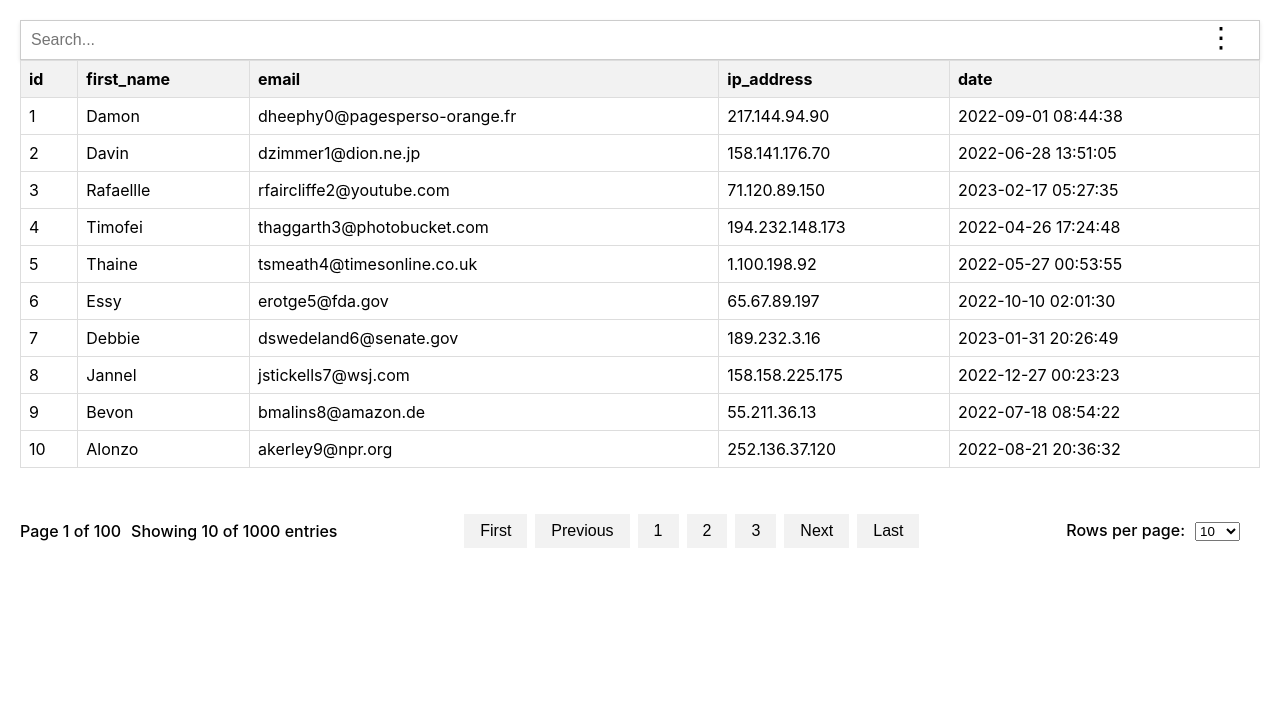
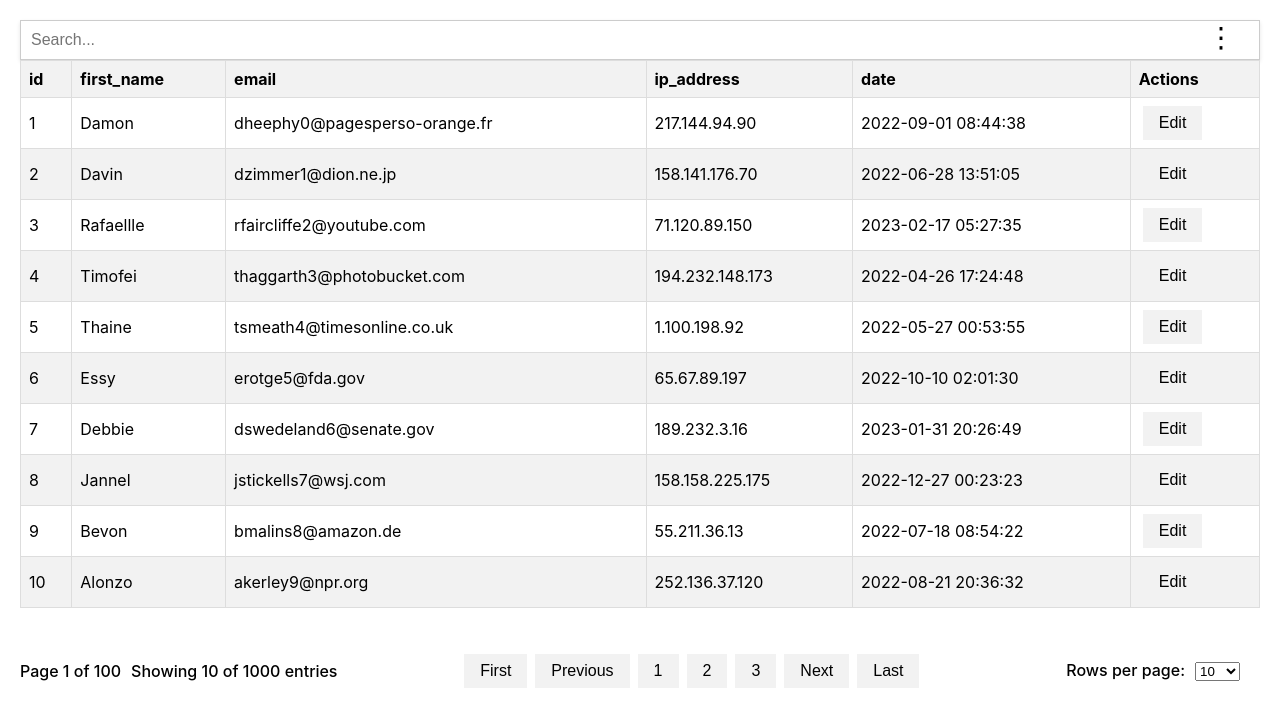
Before and after one commit to MohanElango-prog/custom-table, a React (Create React App) app: page / in a window 1280 px wide. Shown: the top 726 px of the page. Built offline with nearby package versions, Linux system fonts and the light colour scheme.

Commit message:
row-edit v1 created

```diff
--- a/src/App.css
+++ b/src/App.css
@@ -149,3 +149,7 @@ button:hover {
 .popupContent label {
   margin-left: 5px;
 }
+
+.table tr:nth-child(even){background-color: #f2f2f2;}
+
+.table tr:hover {background-color: #ddd;}
--- a/src/table.js
+++ b/src/table.js
@@ -8,6 +8,8 @@ function Table({ rowData, columns, sortableColumns }) {
   const [rowsPerPage, setRowsPerPage] = useState(10);
   const [showPopup, setShowPopup] = useState(false);
   const [toggleColumns, setToggleColumns] = useState(columns);
+  const [editIndex, setEditIndex] = useState(-1);
+  const [sortData, setSortedData] = useState(rowData);
 
   const handlePopupClick = () => {
     setShowPopup(!showPopup);
@@ -42,7 +44,7 @@ function Table({ rowData, columns, sortableColumns }) {
     </div>
   );
 
-  const pageCount = Math.ceil(rowData.length / rowsPerPage);
+  const pageCount = Math.ceil(sortData.length / rowsPerPage);
 
   const handleSort = (column) => {
     if (sortableColumns.includes(column)) { // Check if clicked column is sortable
@@ -57,7 +59,7 @@ function Table({ rowData, columns, sortableColumns }) {
   const sortedData = () => {
     const startIndex = (currentPage - 1) * rowsPerPage;
     const endIndex = startIndex + rowsPerPage;
-    const rowsToShow = rowData
+    const rowsToShow = sortData
       .filter((row) =>
         Object.values(row)
           .join(' ')
@@ -95,7 +97,15 @@ function Table({ rowData, columns, sortableColumns }) {
   };
 
 const ThData = () => {
-    return toggleColumns.map((col, ind) => {
+  const columns = [...toggleColumns, 'Actions']; // Add 'Actions' to the columns array
+  return columns.map((col, ind) => {
+    if (col === 'Actions') {
+      return (
+        <th key={ind}>
+          Actions
+        </th>
+      );
+    } else {
       return (
         <th key={ind} onClick={() => handleSort(col)}>
           {col}
@@ -104,20 +114,59 @@ function Table({ rowData, columns, sortableColumns }) {
           )}
         </th>
       );
+    }
   });
 };
 
 
+
   const tdData = () => {
     return sortedData().map((item, index) => {
+      if (editIndex === index) {
+        // Render editable row if index matches editIndex state
         return (
           <tr key={index}>
-          {toggleColumns.map((v, i) => {
-            return <td key={i}>{item[v]}</td>;
-          })}
+            {toggleColumns.map((v, i) => (
+              <td key={i}>
+                <input
+                  type="text"
+                  value={item[v]}
+                  onChange={(e) => handleEdit(index, v, e.target.value)}
+                />
+              </td>
+            ))}
+            <td>
+              <button onClick={() => handleSave(index)}>Save</button>
+              <button onClick={() => setEditIndex(-1)}>Cancel</button>
+            </td>
           </tr>
         );
+      } else {
+        // Render normal row if index doesn't match editIndex state
+        return (
+          <tr key={index}>
+            {toggleColumns.map((v, i) => (
+              <td key={i}>{item[v]}</td>
+            ))}
+            <td>
+              <button onClick={() => setEditIndex(index)}>Edit</button>
+            </td>
+          </tr>
+        );
+      }
     });
+  };
+
+  const handleEdit = (index, field, value) => {
+    // Update the data for the editable row
+    const newData = [...sortedData()];
+    newData[index][field] = value;
+    setSortedData(newData);
+  };
+
+  const handleSave = (index) => {
+    // Save the data and reset the editIndex state
+    setEditIndex(-1);
   };
 
 
@@ -161,10 +210,10 @@ function Table({ rowData, columns, sortableColumns }) {
           </thead>
           <tbody>{tdData()}</tbody>
         </table>
-        <div className= "pagination">
-          <div clasName = "tableDet">
+        <div className="pagination">
+          <div clasName="tableDet">
             <span>Page {currentPage} of {pageCount}</span>
-            <span style={{ marginLeft: '10px' }}>Showing {rowsPerPage * currentPage} of {rowData.length} entries</span>
+            <span style={{ marginLeft: '10px' }}>Showing {rowsPerPage * currentPage} of {sortData.length} entries</span>
           </div>
           <div className="paginationButtons">
             <button onClick={() => handlePageClick(1)}>First</button>
```
Also changed, not shown: src/Component/editRow.js (added, +9 -0 lines). Lines whose indentation alone changed are shown as unchanged.
